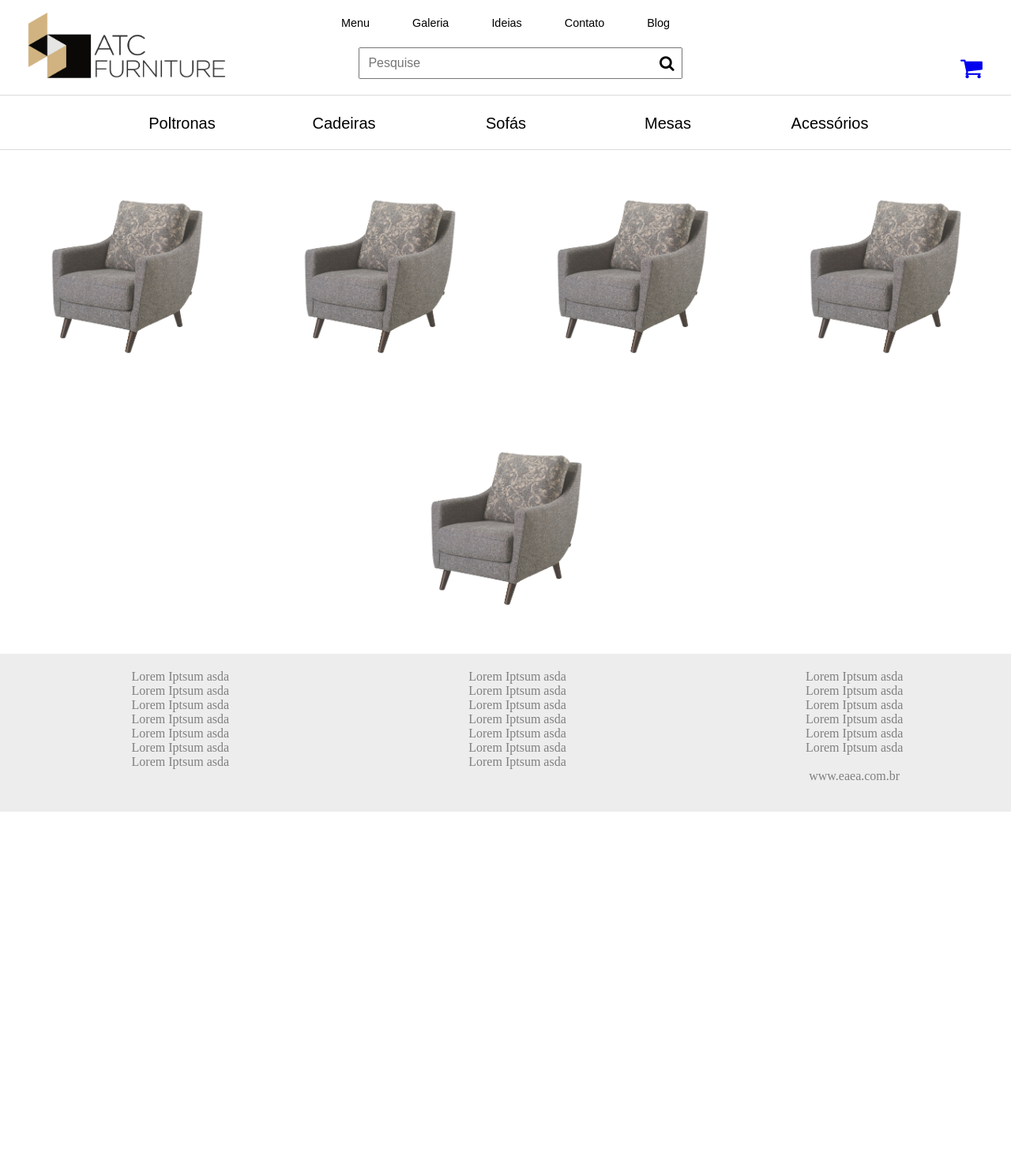
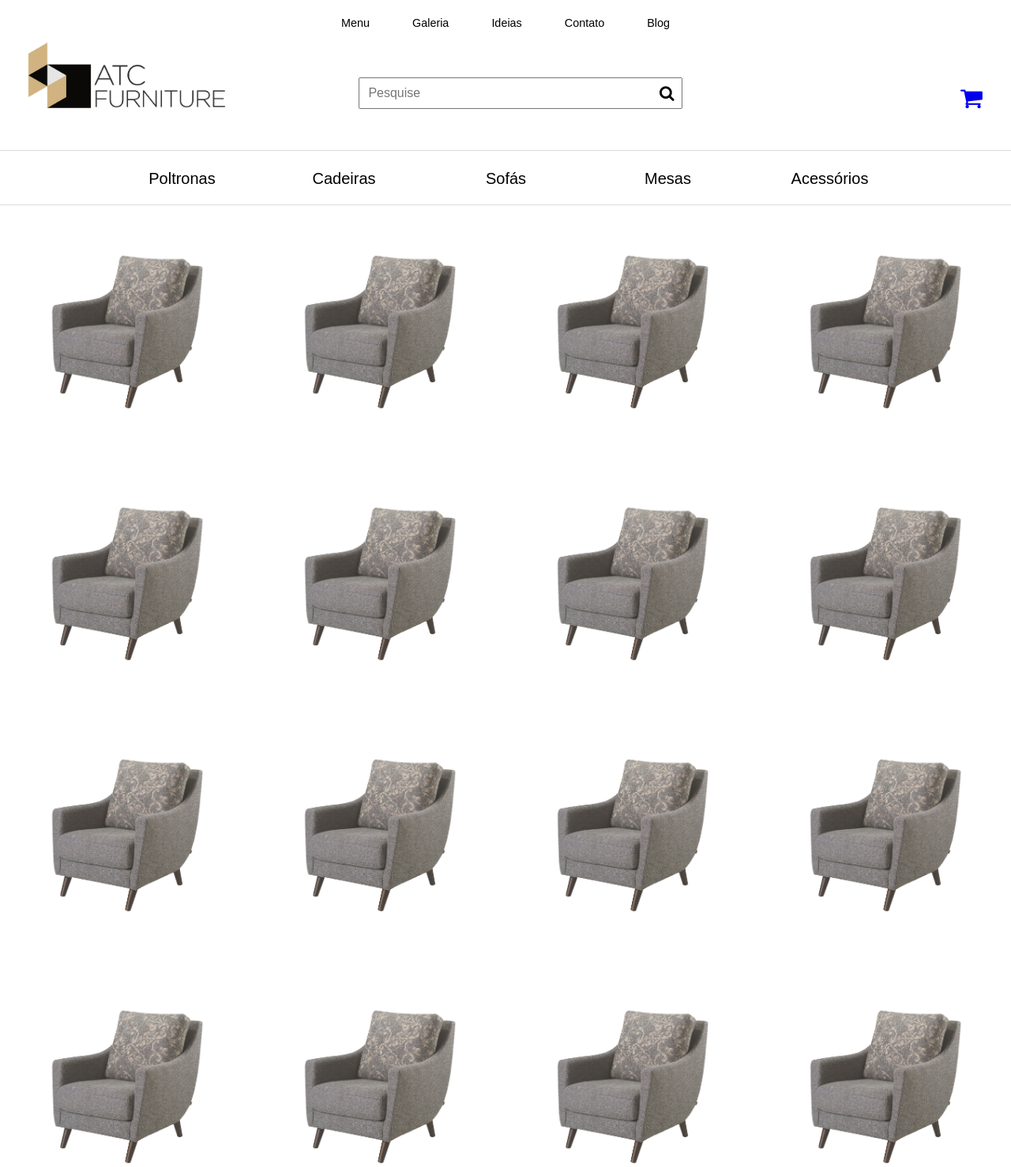
Before and after one commit to fabiozucco/ecommerce, a website: page views/index.html in a window 1280 px wide. Shown: the top 1478 px of the page at 79% size. Before the commit the page ends 1028 px from the top, so only its background shows below. Drawn offline with nearby package versions, Linux system fonts and the light colour scheme; files that its build step writes are made by us from their sources.

Commit message:
atualizacao ecommerce

```diff
--- a/package.json
+++ b/package.json
@@ -14,9 +14,10 @@
     "body-parser": "^1.19.0",
     "express": "^4.17.1",
     "md5": "^2.2.1",
-    "mongoose": "^5.7.10",
+    "mongoose": "^5.7.11",
     "nodemailer": "^6.3.1",
-    "nunjucks": "^3.2.0"
+    "nunjucks": "^3.2.0",
+    "useful-nunjucks-filters": "^0.1.3"
   },
   "devDependencies": {
     "nodemon": "^1.19.4"
--- a/public/styles/base.css
+++ b/public/styles/base.css
@@ -8,7 +8,13 @@
 
 
 body {
+	display: grid;
 	height: 100%;
+	grid-template-rows: 1fr 8fr 1fr;
+	grid-template-columns: 1fr;
+	grid-template-areas: "menu"
+						"content"
+						"footer";
 }
 
 /* width */
@@ -35,6 +41,16 @@ body {
 	float: left;
 	width: 100%;
 	position: relative;
+	grid-area: menu;
+	display: grid;
+	grid-template-columns: 1fr;
+	grid-template-rows: 1fr 4fr auto;
+	justify-self: center;
+	align-self: center;
+	grid-template-areas: "first-menu"
+						"middle-menu"
+						"bottom-menu";
+
 }
 
 .cart {
@@ -45,17 +61,15 @@ body {
 	margin-left: 95%;
 	overflow: hidden;
 	text-decoration: none;
+	grid-area: middle-menu;
+	z-index: 10;
 }
 
 .middle-layout {
-
 	width: 100%;
-
 }
 
-
-
-.nav-middle button {
+.nav-bottom button {
 	width: 100px;
 	height: 30px;
 	background-color: transparent;
@@ -70,7 +84,7 @@ body {
 	margin: 25px;
 }
 
-.nav-middle .link {
+.nav-bottom .link {
 	float: left;
 	position: relative;
 	z-index: 1000;
@@ -88,13 +102,13 @@ body {
   	border-radius: 0px 0px 20px 20px;
 }
 
-.nav-middle .link a {
+.nav-bottom .link a {
 	color: black;
 	word-spacing: 20px;
 	font-size: 15px;
 }
 
-.nav-middle .link img {
+.nav-bottom .link img {
 	width: auto;
 	height: 150px;
 	color: black;
@@ -102,7 +116,7 @@ body {
 	font-size: 15px;
 }
 
-.nav-middle .polt:focus ~ .link {
+.nav-bottom .polt:focus ~ .link {
 	visibility: visible;
 }
 
@@ -131,6 +145,7 @@ input[type="text"] {
 	position: absolute;
 	margin: 60px 35.5%;
 	z-index: 1000;
+	grid-area: middle-menu;
 }
 
 .img-mob img {
@@ -243,13 +258,12 @@ animation-direction: alternate;
 .nav-top {
 	background-color: white;
 	width: 100%;
-	height: 120px;
-	float: left;
 	vertical-align: middle;
 	text-align: center;
 	padding-top: 20px;
 	word-spacing: 50px;
 	z-index: 2;
+	grid-area: first-menu;
 }
 
 .nav-top a {
@@ -261,6 +275,10 @@ animation-direction: alternate;
 }
 
 .nav-middle {
+	grid-area: middle-menu;
+}
+
+.nav-bottom {
 	width: 100%;
 	height: 70px;
 	vertical-align: middle;
@@ -273,9 +291,10 @@ animation-direction: alternate;
 	font-weight: bold;
 	border-top: 1px solid #dbdbdb;
 	border-bottom: 1px solid #dbdbdb;
+	grid-area: bottom-menu;
 }
 
-.nav-middle a {
+.nav-bottom a {
 	text-decoration: none;
 	font-family: Arial;
 	font-size: 1.2em;
@@ -337,22 +356,20 @@ animation-direction: alternate;
 	position: absolute;
 	margin: 10px 30px;
 	background-color: white;
+	grid-area: middle-menu;
 }
 
 footer {
+	grid-area: footer;
 	background-color: #ededed;
 	color: grey;
 	text-align: center;
 	padding-top: 20px;
 	padding-bottom: 20px;
-	height:200px;
 	width:100%;
-
 	clear: both;
     position: relative;
-    height: 200px;
     bottom: 0px;
-
     display: flex;
     flex-direction: row;
 
--- a/views/index.html
+++ b/views/index.html
@@ -10,6 +10,21 @@
 	      	<img src="images/HOME_POLTRONA.png">
 	      	<img src="images/HOME_POLTRONA.png">
 			<img src="images/HOME_POLTRONA.png">
+	      	<img src="images/HOME_POLTRONA.png">
+	      	<img src="images/HOME_POLTRONA.png">
+	      	<img src="images/HOME_POLTRONA.png">
+	      	<img src="images/HOME_POLTRONA.png">
+			<img src="images/HOME_POLTRONA.png">
+	      	<img src="images/HOME_POLTRONA.png">
+	      	<img src="images/HOME_POLTRONA.png">
+	      	<img src="images/HOME_POLTRONA.png">
+	      	<img src="images/HOME_POLTRONA.png">
+			<img src="images/HOME_POLTRONA.png">
+	      	<img src="images/HOME_POLTRONA.png">
+	      	<img src="images/HOME_POLTRONA.png">
+	      	<img src="images/HOME_POLTRONA.png">
+	      	<img src="images/HOME_POLTRONA.png">
+			<img src="images/HOME_POLTRONA.png">
 
 	    </div>
 	</div>
```
Also changed, not shown: server.js (+7 -7 lines), views/layouts/base.html (+6 -4 lines).
